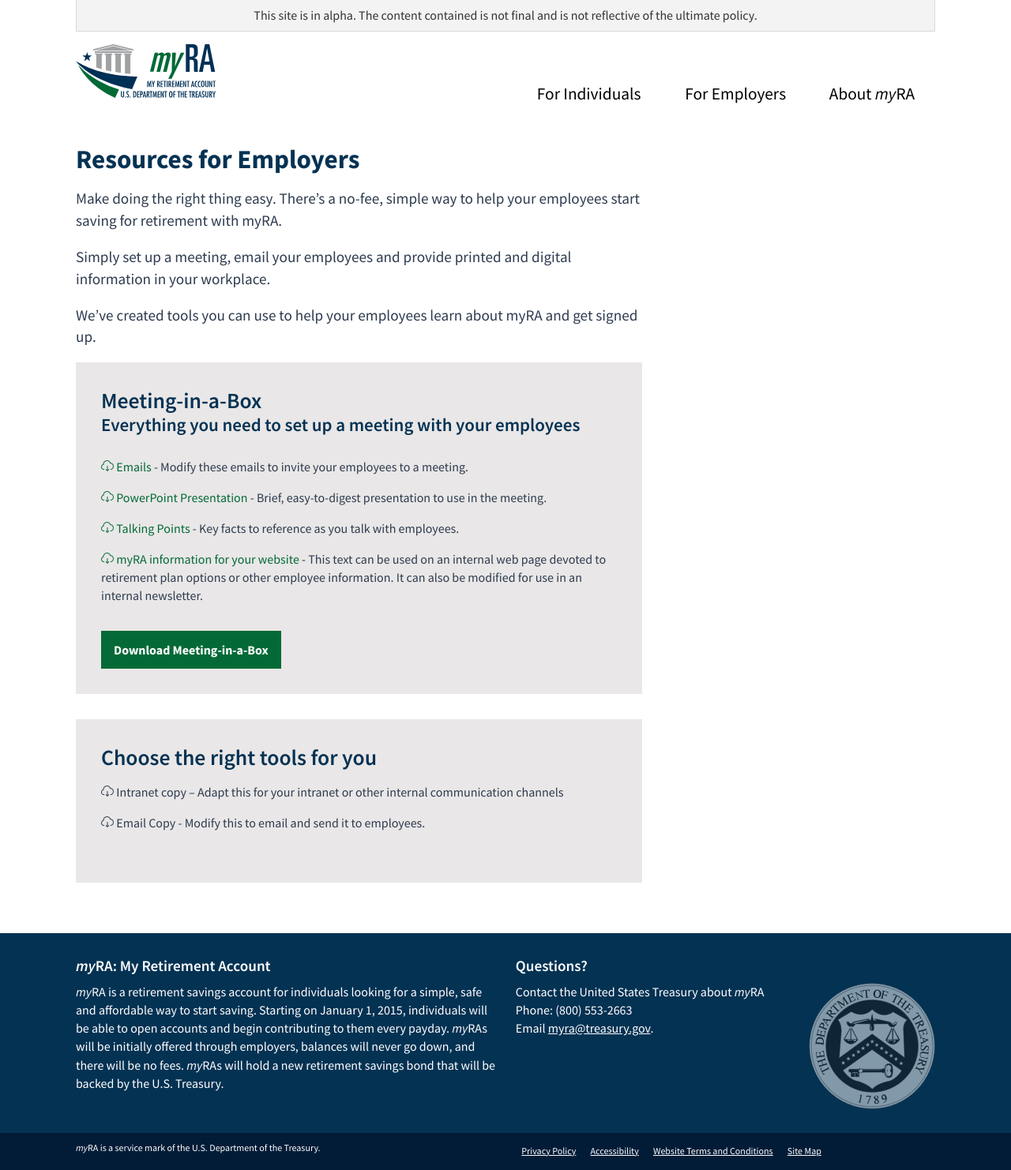
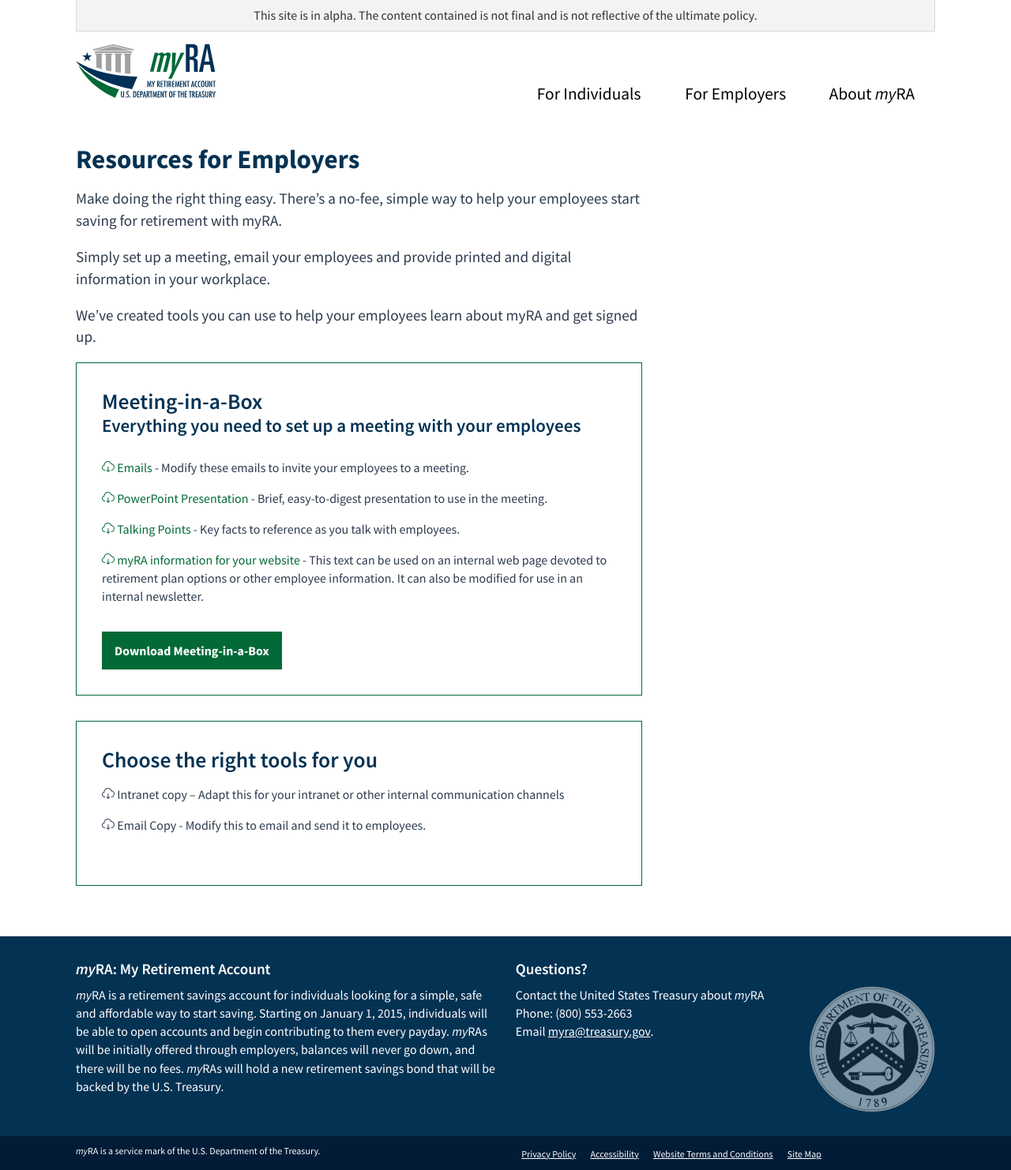
Before and after one commit to 18F/myra, a Jekyll site: the page built from employers/resources/index.html, in a window 1280 px wide. Shown: the whole page at 79% size. Built offline with Jekyll 4.4.1, drawn with Linux system fonts in a browser that asks for light colours.

Commit message:
More small fixes

```diff
--- a/_includes/calculator-v4.html
+++ b/_includes/calculator-v4.html
@@ -11,7 +11,7 @@
 
       </div>
       <figure class="chart">
-        <img src="{{ site.baseurl }}/static/img/graph.png" alt="Savings by retirement at $100 a month" alt="Image of bar chart showing that starting at age 25, saving $100 a month will result in $73,566 by age 65, including 65% principal and 35% interest. Starting at age 35, it will result in $49,345, including 73% principal and 27% interest.">
+        <img src="{{ site.baseurl }}/static/img/graph.png" alt="Savings by retirement at $100 a month" alt="Bar chart showing that starting at age 25, saving $100 a month will result in $73,566 by age 65, including 65% principal and 35% interest. Starting at age 35, it will result in $49,345, including 73% principal and 27% interest.">
         <figcaption><strong><a class="tooltip" title="This is an estimate based on an average rate of return of 2%, compounded monthly. Actual results will vary." aria-label="This is an estimate based on an average rate of return of 2%, compounded monthly. Actual results will vary." tabindex="0">Savings at age 65 by saving $100 a month. <i class="icon-info"></i></a></strong></figcaption>
       </figure>
     </div>
--- a/_includes/footer.html
+++ b/_includes/footer.html
@@ -12,7 +12,7 @@
             <li>Phone: <span itemprop="telephone">(800) 553-2663</span></li>
             <li>Email <a href="mailto:myra@treasury.gov" itemprop="email">myra@treasury.gov</a>.</li>
           </ul>
-          <img class="seal" src="{{ site.baseurl }}/static/img/treasury_seal.png" alt="Image of the Seal of the Department of the Treasury, established 1789.">
+          <img class="seal" src="{{ site.baseurl }}/static/img/treasury_seal.png" alt="Seal of the Department of the Treasury, established 1789.">
         </aside>
       </div>
     </div>
--- a/employers/index.html
+++ b/employers/index.html
@@ -38,12 +38,12 @@
     </div>
     <div class="benefit-block">
       <h3>No cost for employers</h3>
-      <p>There are no fees, no employer contribution and no fiduciary responsibility. All you do is <a href="{{ site.baseurl }}/resources">tell your employees about <span class="myra">myRA</span></a> and set up payroll direct deposit in their myRA accounts if they choose to participate.</p>
+      <p>There are no fees, no employer contribution and no fiduciary responsibility. All you do is <a href="{{ site.baseurl }}/employers/resources">tell your employees about <span class="myra">myRA</span></a> and set up payroll direct deposit in their myRA accounts if they choose to participate.</p>
     </div>
     <div class="benefit-block">
       <h3>A good fit for employees</h3>
       <p><span class="myra">myRA</span> is designed to make saving accessible for employees – there are no fees, and they can choose how much they want to save. If you have employees who aren’t eligible for your employer-sponsored retirement plan, or if you don’t offer a retirement plan, myRA may be a good option to provide your employees with an option to save for their future.</p>
-      <p><a href="{{ base.url }}/individuals/">Learn more about how <span class="myra">myRA</span> works for employees &raquo;</a></p>
+      <p><a href="{{ site.baseurl }}/individuals/">Learn more about how <span class="myra">myRA</span> works for employees &raquo;</a></p>
     </div>
     <div class="benefit-block">
       <h3>A smart way to help your employees save</h3>
--- a/static/_sass/_custom.scss
+++ b/static/_sass/_custom.scss
@@ -1680,8 +1680,8 @@
 
 .card {
   padding: 2em;
-  background: $light-gray;
   margin-bottom: 2em;
+  border: 1px solid $myra-green;
 }
 
 .downloads-list {
```
